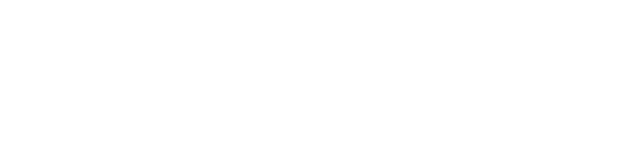
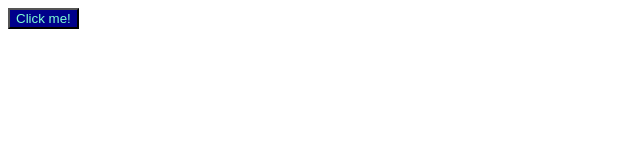
Before and after one commit to mhasilau/wb9, a plain HTML site: page index.html in a window 1280 px wide. Shown: the whole page, without its empty margins (0-640 px from the left). Drawn offline with Linux system fonts and the light colour scheme.

Commit message:
create button

```diff
--- a/index.html
+++ b/index.html
@@ -5,8 +5,9 @@
     <meta http-equiv="X-UA-Compatible" content="IE=edge">
     <meta name="viewport" content="width=device-width, initial-scale=1.0">
     <title>Document</title>
+    <link rel="stylesheet" href="./style.css">
 </head>
 <body>
-
+    <button id="click">Click me!</button>
 </body>
 </html>
--- /dev/null
+++ b/style.css
@@ -0,0 +1,4 @@
+#click {
+    background-color: darkblue;
+    color: aquamarine;
+}
```
